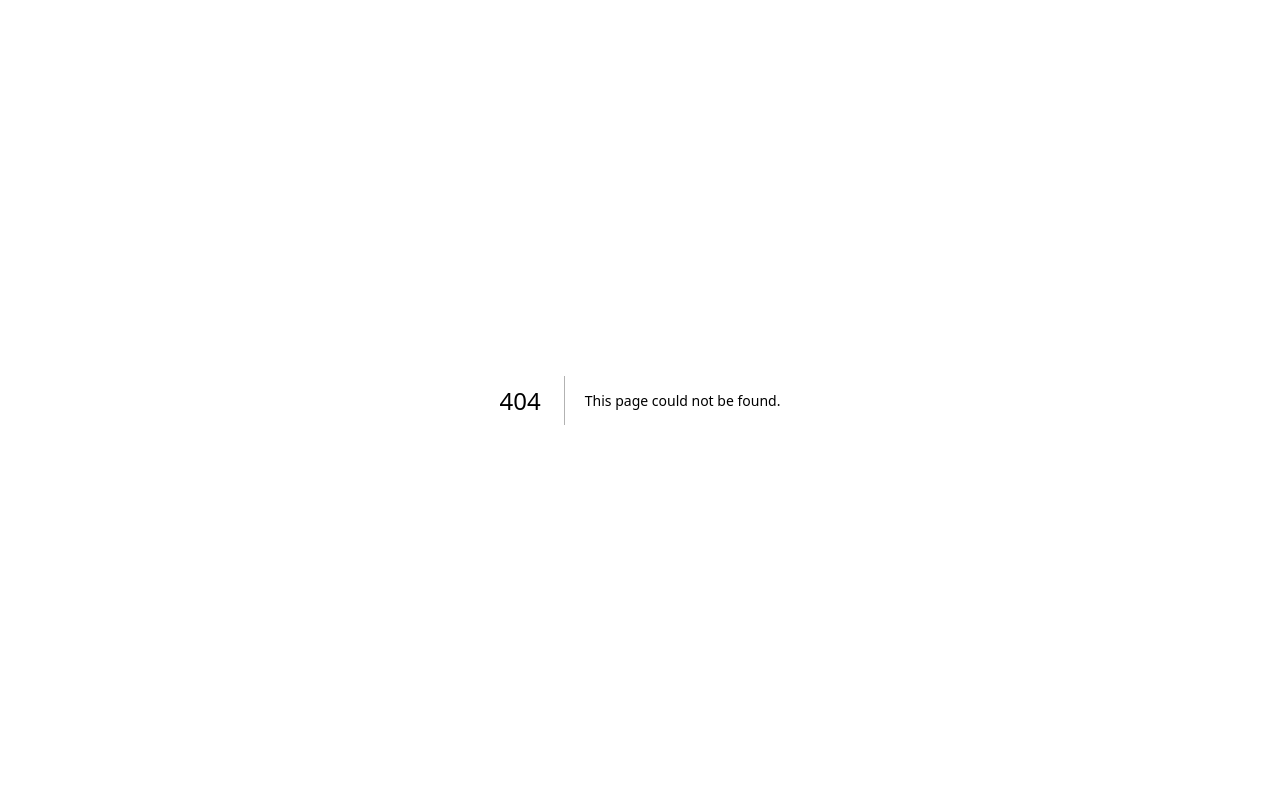
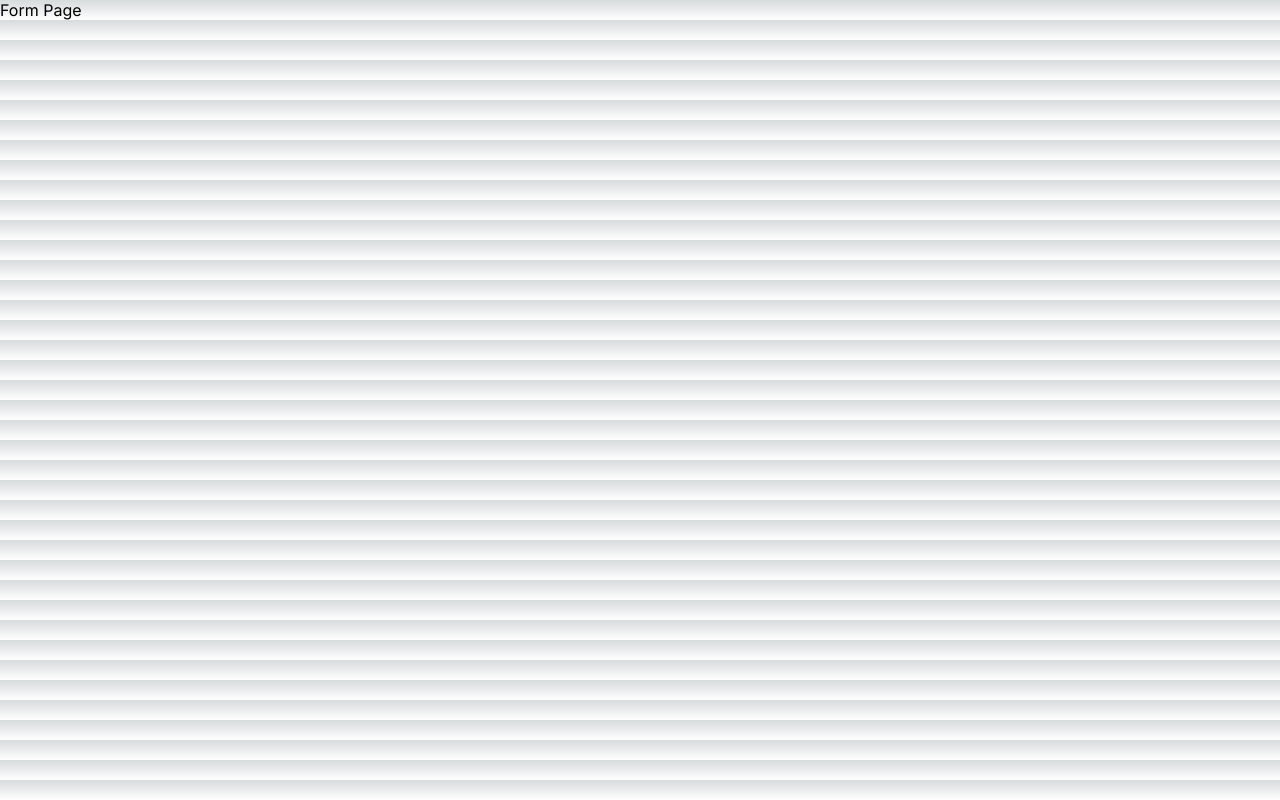
Before and after one commit to alaindeurveilher/nextjs-forms, a Next.js app: page /form in a window 1280 px wide. Before the commit this address had no page. Built offline with nearby package versions, Linux system fonts and the light colour scheme.

Commit message:
Create page.js

```diff
--- /dev/null
+++ b/app/form/page.js
@@ -0,0 +1,7 @@
+export default function FormPage() {
+  return (
+    <div>
+      Form Page
+    </div>
+  );
+}
```
